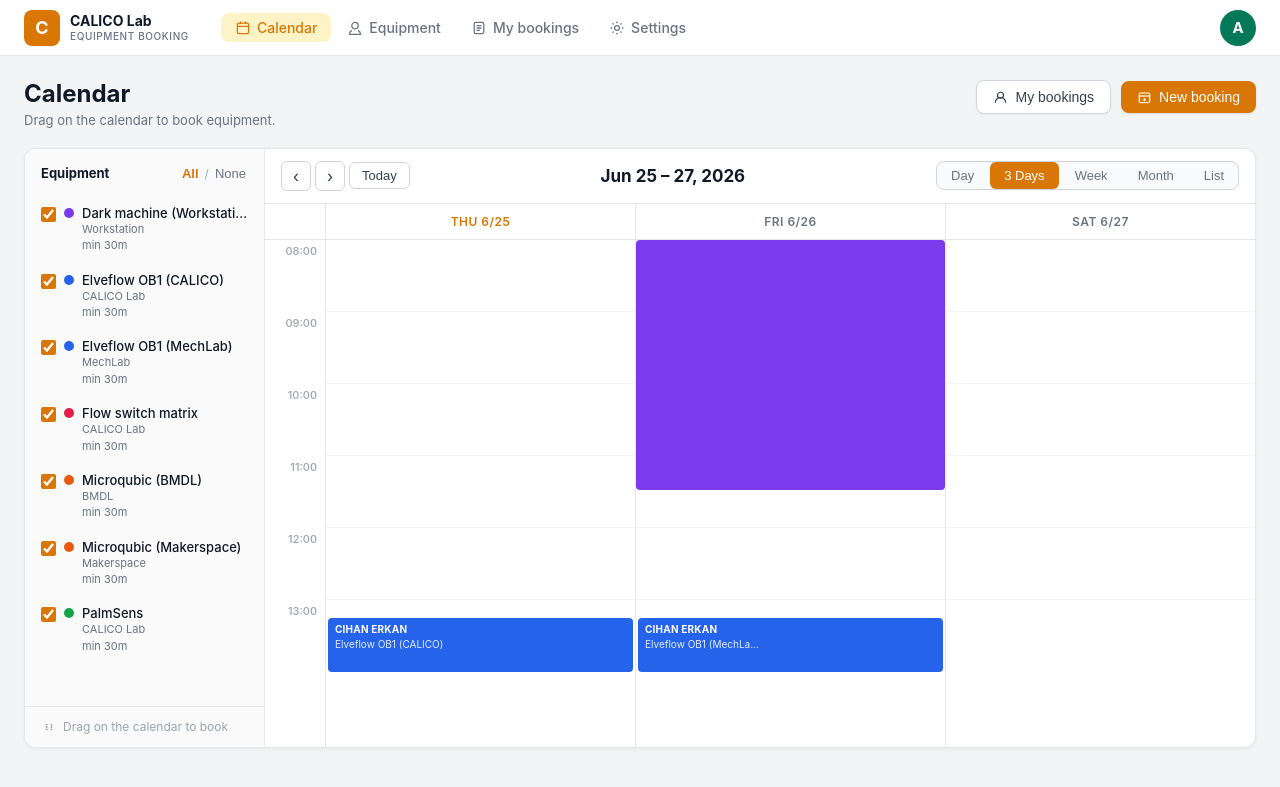
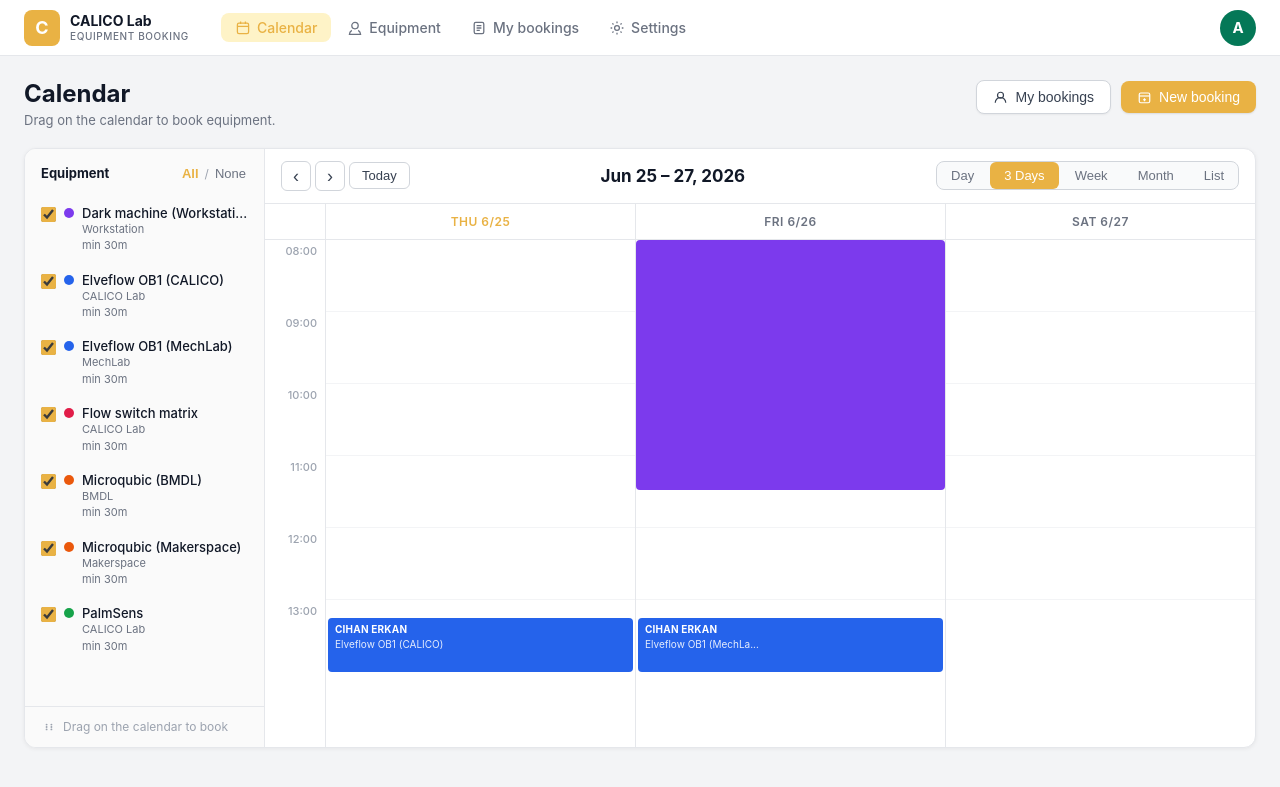
Before and after one commit to Abdul-Rahman-Ibrahim/Booking, a Django app: page / in a window 1280 px wide. Shown: the top 787 px of the page. Run offline with Django 5.2, Linux system fonts and the light colour scheme.

Commit message:
changed orange color to yellow in buttons

```diff
--- a/static/css/styles.css
+++ b/static/css/styles.css
@@ -40,7 +40,7 @@ body {
 .brand-logo {
     width: 36px;
     height: 36px;
-    background: #d97706;
+    background: #E9B244;
     border-radius: 8px;
     color: #fff;
     font-weight: 700;
@@ -98,7 +98,7 @@ body {
 
 .nav-link.active {
     background: #fef3c7;
-    color: #d97706;
+    color: #E9B244;
 }
 
 .nav-icon {
@@ -192,13 +192,13 @@ body {
 }
 
 .btn-primary {
-    background: #d97706;
+    background: #E9B244;
     color: #ffffff;
     box-shadow: 0 1px 2px rgba(0, 0, 0, 0.1);
 }
 
 .btn-primary:hover {
-    background: #b45309;
+    background: #E9B244;
 }
 
 /* ── CONTENT AREA ────────────────────────────────────────────── */
@@ -254,7 +254,7 @@ body {
 }
 
 .toggle-btn.active {
-    color: #d97706;
+    color: #E9B244;
     font-weight: 600;
 }
 
@@ -293,7 +293,7 @@ body {
     margin-top: 2px;
     width: 15px;
     height: 15px;
-    accent-color: #d97706;
+    accent-color: #E9B244;
     flex-shrink: 0;
 }
 
@@ -440,7 +440,7 @@ body {
 }
 
 .view-tab.active {
-    background: #d97706;
+    background: #E9B244;
     color: #ffffff;
     border-radius: 6px;
 }
@@ -483,7 +483,7 @@ body {
 }
 
 .cal-day-header.today {
-    color: #d97706;
+    color: #E9B244;
 }
 
 /* Scrollable body */
```
